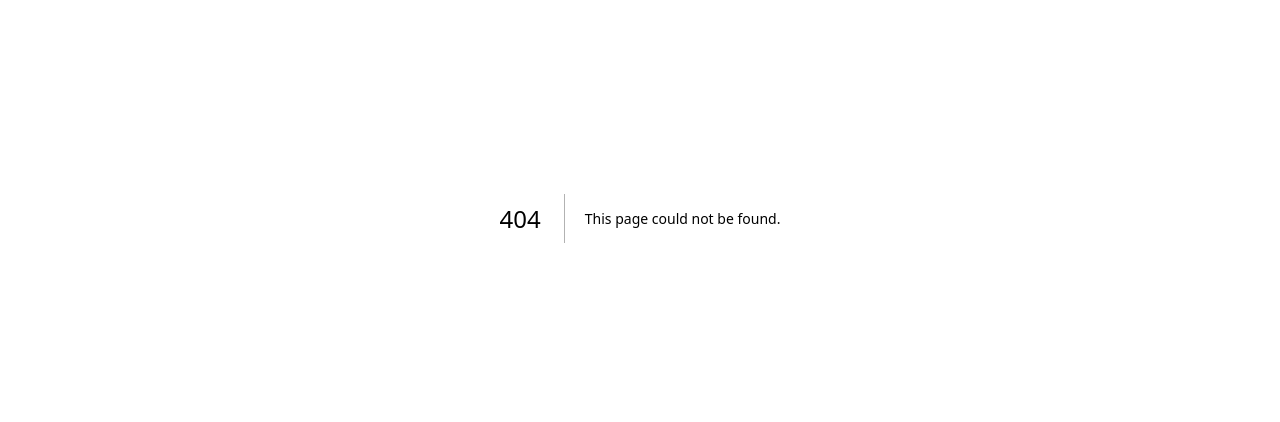
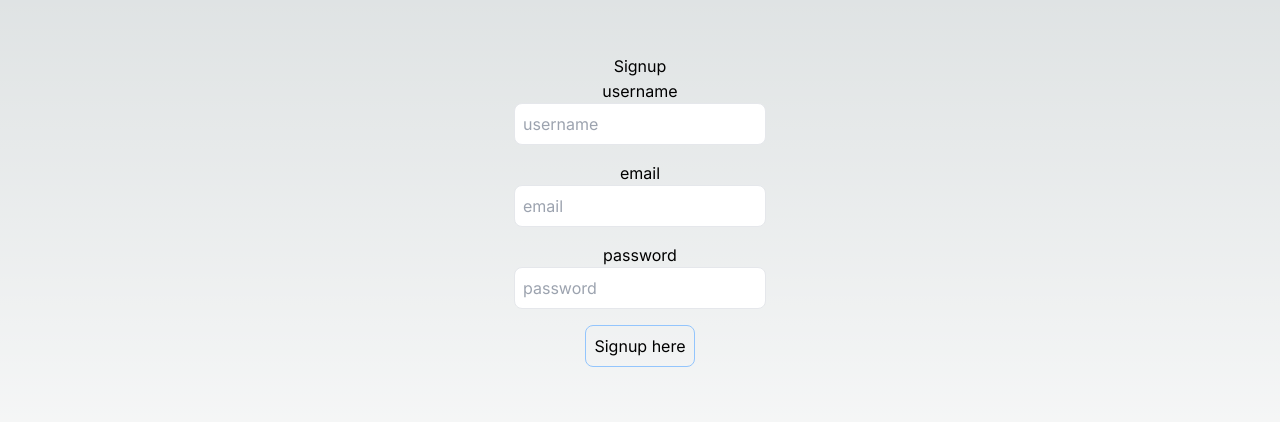
Before and after one commit to Butcanudothis/auth-nextjs-practice, a Next.js app: page /signup in a window 1280 px wide. Before the commit this address had no page. Shown: the part 182-604 px from the top of the page. Built offline with nearby package versions, Linux system fonts and the light colour scheme.

Commit message:
same changes as earlier

```diff
--- a/package.json
+++ b/package.json
@@ -13,12 +13,18 @@
     "@types/react": "18.2.17",
     "@types/react-dom": "18.2.7",
     "autoprefixer": "10.4.14",
+    "axios": "^1.4.0",
+    "bcryptjs": "^2.4.3",
     "eslint": "8.46.0",
     "eslint-config-next": "13.4.12",
+    "jsonwebtoken": "^9.0.1",
+    "mongoose": "^7.4.1",
     "next": "13.4.12",
+    "nodemailer": "^6.9.4",
     "postcss": "8.4.27",
     "react": "18.2.0",
     "react-dom": "18.2.0",
+    "react-hot-toast": "^2.4.1",
     "tailwindcss": "3.3.3",
     "typescript": "5.1.6"
   }
--- a/src/app/layout.tsx
+++ b/src/app/layout.tsx
@@ -16,7 +16,9 @@
 }) {
   return (
     <html lang="en">
-      <body className={inter.className}>{children}</body>
+      <body className={inter.className}>
+        {children}
+      </body>
     </html>
   )
 }
--- /dev/null
+++ b/src/app/login/page.tsx
@@ -0,0 +1,9 @@
+export default function LoginPage () {
+    return (
+        <div>
+            <h1 className="">
+                Login
+            </h1>
+        </div>
+    )
+}
--- /dev/null
+++ b/src/app/signup/page.tsx
@@ -0,0 +1,68 @@
+"use client";
+
+import Link from "next/link";
+import React from "react";
+import { useRouter } from "next/navigation";
+import { axios } from "axios";
+
+export default function SignupPage() {
+  const [user, setUser] = React.useState({
+    email: "",
+    password: "",
+    username: "",
+  });
+  const onSignup = async () => {};
+  return (
+    <div className="flex flex-col items-center justify-center min-h-screen py-2">
+      <h1>Signup</h1>
+      <hr />
+      <label htmlFor="username">username</label>
+      <input
+        className="p-2 border border-gray-200 rounded-lg mb-4 focus:outline-none focus:border-gray-600"
+        type="text"
+        id="username"
+        value={user.username}
+        onChange={(e) =>
+          setUser({
+            ...user,
+            username: e.target.value,
+          })
+        }
+        placeholder="username"
+          />
+          <label htmlFor="email">email</label>
+      <input
+        className="p-2 border border-gray-200 rounded-lg mb-4 focus:outline-none focus:border-gray-600"
+        type="text"
+        id="email"
+        value={user.email}
+        onChange={(e) =>
+          setUser({
+            ...user,
+            email: e.target.value,
+          })
+        }
+        placeholder="email"
+          />
+          <label htmlFor="password">password</label>
+      <input
+        className="p-2 border border-gray-200 rounded-lg mb-4 focus:outline-none focus:border-gray-600"
+        type="password"
+        id="password"
+        value={user.password}
+        onChange={(e) =>
+          setUser({
+            ...user,
+            password: e.target.value,
+          })
+        }
+        placeholder="password"
+          />
+          <button className="p-2 border border-blue-300 rounded-lg mb-4 focus:outline-none
+          focus:border-gray-600"
+          onClick={onSignup}
+          >Signup here
+          </button>
+    </div>
+  );
+}
```
Also changed, not shown: 2 other files (tests, documents, lock files or other folders).
